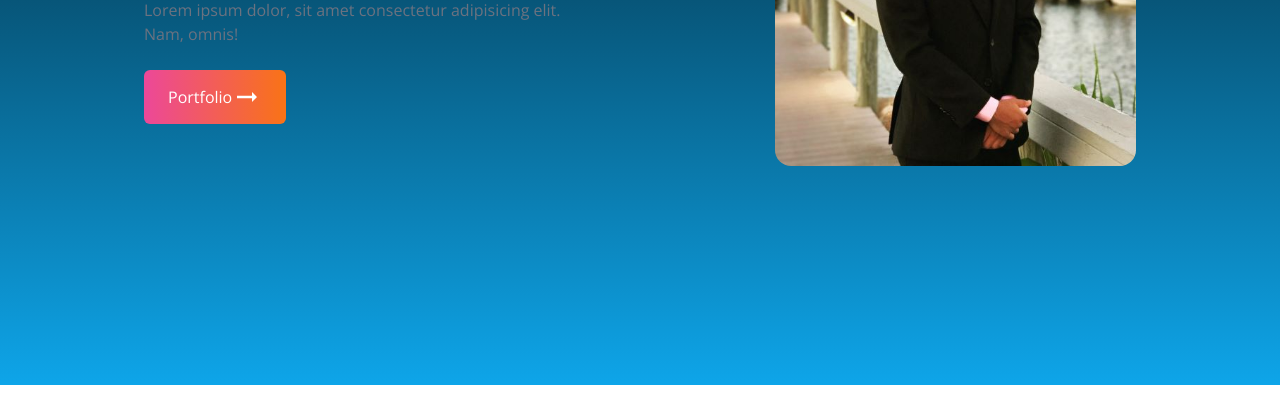
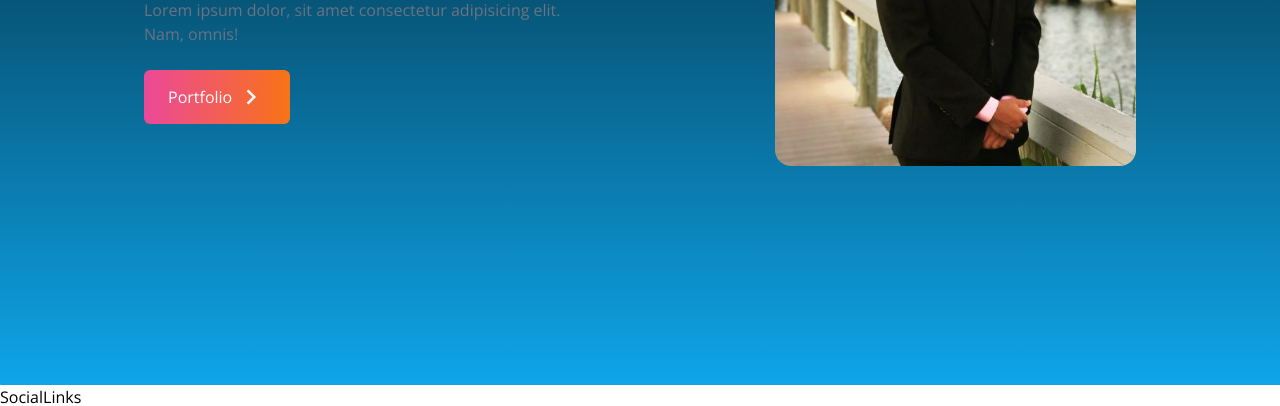
Before and after one commit to LoopFruits/react-portfolio, a React (Create React App) app: page / in a window 1280 px wide. Shown: the part 415-821 px from the top of the page. Before the commit the page ends 800 px from the top, so only its background shows below. Built offline with nearby package versions, Linux system fonts and the light colour scheme.

Commit message:
added social links componenets

```diff
--- a/src/App.js
+++ b/src/App.js
@@ -1,5 +1,6 @@
 import Home from "./components/Home";
 import NavBar from "./components/NavBar";
+import SocialLinks from "./components/SocialLinks";
 
 
 function App() {
@@ -7,6 +8,9 @@ function App() {
     <div>
       <NavBar/>
       <Home />
+
+
+      <SocialLinks />
     </div>
   );
 }
--- a/src/components/Home.jsx
+++ b/src/components/Home.jsx
@@ -1,6 +1,6 @@
 import React from 'react'
 import ProfilePic from '../images/Profilepic.jpg';
-import { MdOutlineArrowRightAlt } from 'react-icons/md'
+import { MdOutlineKeyboardArrowRight } from 'react-icons/md'
 
 const Home = () => {
   return (
@@ -12,10 +12,11 @@ const Home = () => {
                     Lorem ipsum dolor, sit amet consectetur adipisicing elit. Nam, omnis!
                 </p>
                 <div>
-                    <button className="transition ease-in-out delay-150 hover:-translate-y-1 hover:scale-110 duration-300 text-white w-fit px-6 py-3 my-2 flex items-center rounded-md bg-gradient-to-r from-pink-500 to-orange-500 cursor-pointer">
+                    <button className="transition ease-in-out delay-150 group-hover:rotate-90 hover:-translate-y-1 hover:scale-110 duration-300 text-white w-fit px-6 py-3 my-2 flex items-center rounded-md bg-gradient-to-r from-pink-500 to-orange-500 cursor-pointer">
                         Portfolio
-                        <span className="group-hover:rotate-90 duration-300">
-                            <MdOutlineArrowRightAlt size={30}/>
+
+                        <span className="hover:rotate-90 duration-300">
+                            <MdOutlineKeyboardArrowRight size={30} className="ml-1"/>
                         </span>
                     </button>
                 </div>
--- /dev/null
+++ b/src/components/SocialLinks.jsx
@@ -0,0 +1,8 @@
+import React from 'react'
+
+const SocialLinks = () => {
+  return <div>SocialLinks</div>
+
+}
+
+export default SocialLinks
```
